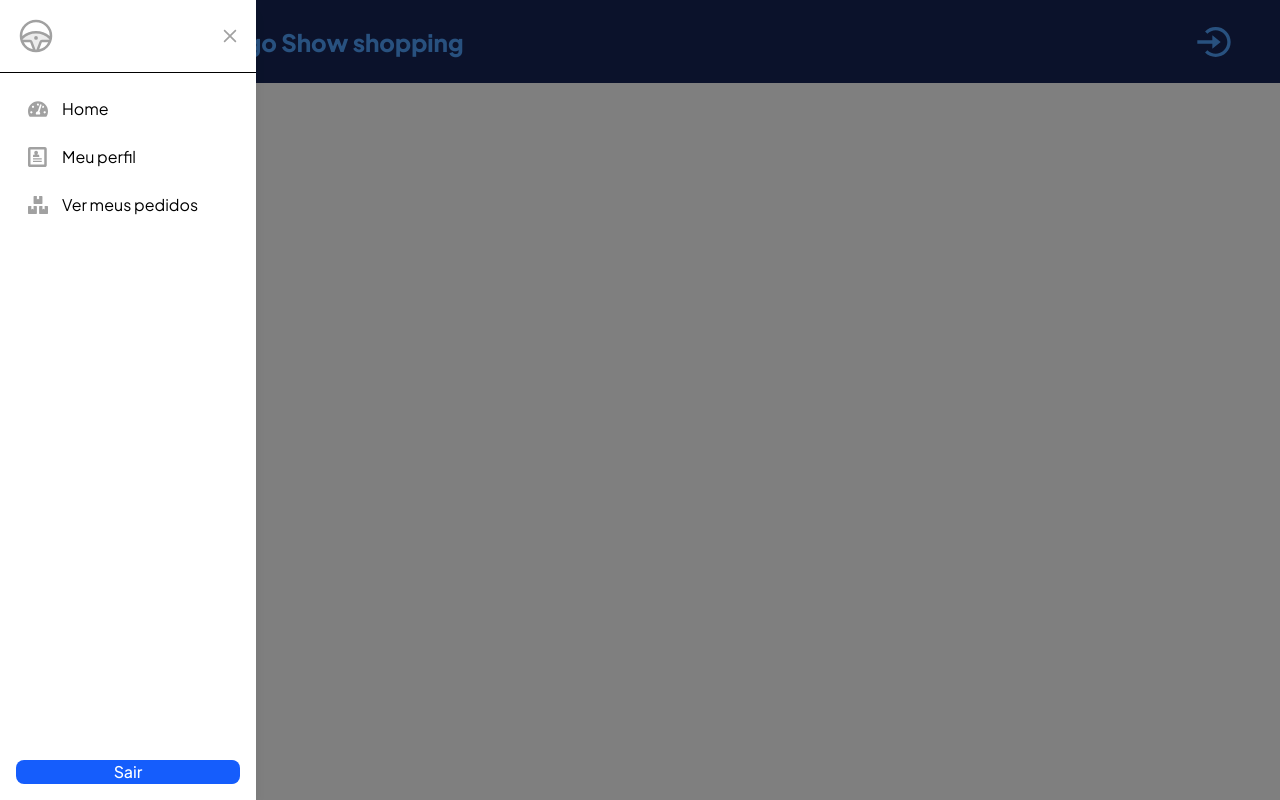
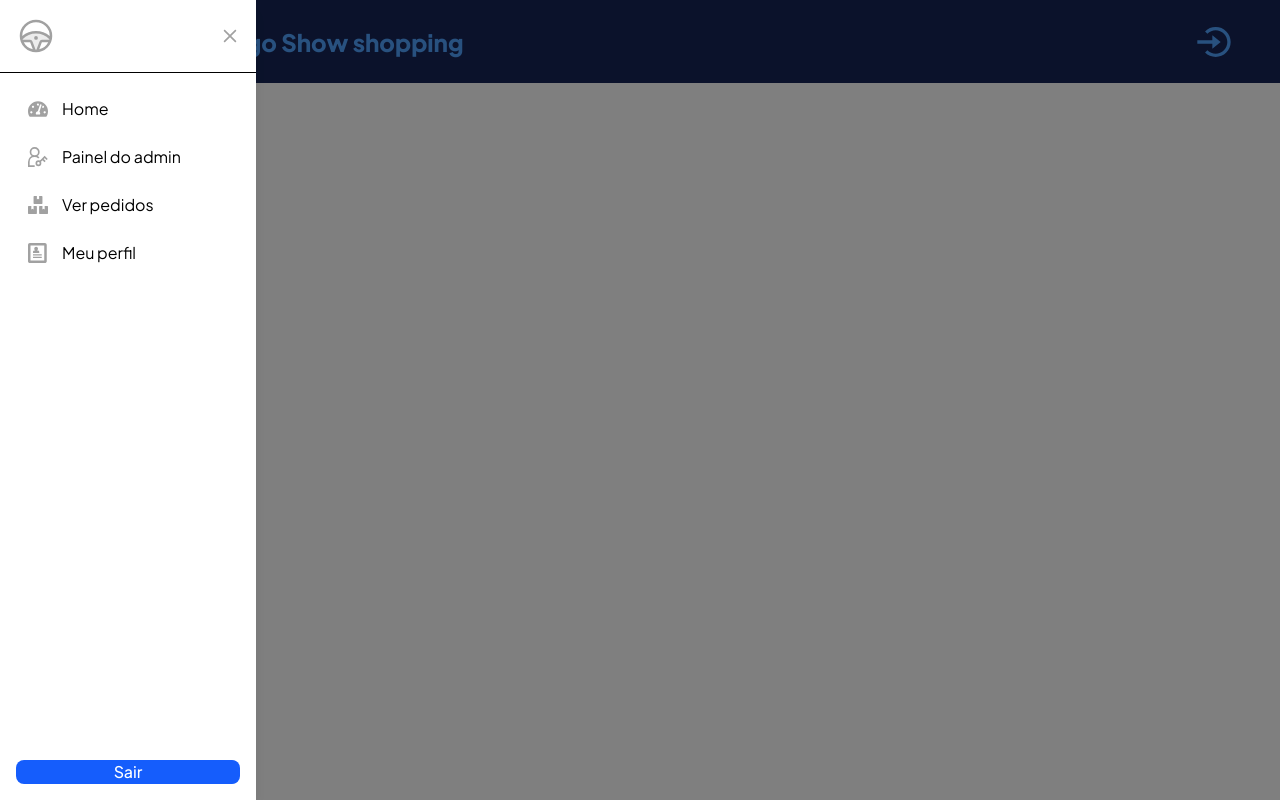
Before and after one commit to AllanKevinScain/carango-show-app, a React (Vite) app: page /profile/order in a window 1280 px wide. Both pictures are taken after a click on the button 66 px from the left and 41 px from the top of the page. Built offline with nearby package versions, Linux system fonts and the light colour scheme.

Commit message:
chore: drawer closer

```diff
--- a/src/components/drawer/index.tsx
+++ b/src/components/drawer/index.tsx
@@ -4,26 +4,26 @@ import { twMerge } from "tailwind-merge";
 import colors from "tailwindcss/colors";
 import { Button } from "../button";
 import { ImProfile } from "react-icons/im";
-import { Link } from "react-router";
 import { GrUserAdmin } from "react-icons/gr";
 import { FaTachometerAlt, FaBoxes } from "react-icons/fa";
+import { CustomLink } from "./link";
 
 interface DrawerInterface {
   open: boolean;
-  hanlde: () => void;
+  handle: () => void;
 }
 
 export const Drawer = (props: DrawerInterface) => {
-  const { open, hanlde } = props;
+  const { open, handle } = props;
 
-  const isAdmin: boolean = false;
+  const isAdmin: boolean = true;
 
   return (
     <div className="relative">
       {open && (
         <div
           className={twMerge("fixed inset-0 z-30", "bg-black/50")}
-          onClick={hanlde}
+          onClick={handle}
         />
       )}
 
@@ -44,71 +44,49 @@ export const Drawer = (props: DrawerInterface) => {
             )}
           >
             <PiSteeringWheelDuotone size={40} color={colors.neutral[400]} />
-            <Button variant="ghost" className="w-fit" onClick={hanlde}>
+            <Button variant="ghost" className="w-fit" onClick={handle}>
               <CgClose size={20} color={colors.neutral[400]} />
             </Button>
           </div>
 
           <nav className="p-4 space-y-2">
+            <CustomLink
+              beforeHandle={handle}
+              to="product"
+              Icon={FaTachometerAlt}
+              label="Home"
+            />
             {isAdmin && (
               <>
-                <Link
+                <CustomLink
+                  beforeHandle={handle}
                   to="admin"
-                  className={twMerge(
-                    "flex items-center gap-[14px]",
-                    "px-3 py-2 rounded",
-                    "hover:bg-gray-100"
-                  )}
-                >
-                  <GrUserAdmin size={20} color={colors.neutral[400]} /> Painel
-                  do admin
-                </Link>
-                <Link
+                  Icon={GrUserAdmin}
+                  label="Painel do admin"
+                />
+                <CustomLink
+                  beforeHandle={handle}
                   to="admin/order"
-                  className={twMerge(
-                    "flex items-center gap-[14px]",
-                    "px-3 py-2 rounded",
-                    "hover:bg-gray-100"
-                  )}
-                >
-                  <FaBoxes size={20} color={colors.neutral[400]} /> Ver pedidos
-                </Link>
+                  Icon={FaBoxes}
+                  label="Ver pedidos"
+                />
               </>
             )}
 
-            <Link
-              to="product"
-              className={twMerge(
-                "flex items-center gap-[14px]",
-                "px-3 py-2 rounded",
-                "hover:bg-gray-100"
-              )}
-            >
-              <FaTachometerAlt size={20} color={colors.neutral[400]} /> Home
-            </Link>
-            <Link
+            <CustomLink
+              beforeHandle={handle}
               to="profile"
-              className={twMerge(
-                "flex items-center gap-[14px]",
-                "px-3 py-2 rounded",
-                "hover:bg-gray-100"
-              )}
-            >
-              <ImProfile size={20} color={colors.neutral[400]} /> Meu perfil
-            </Link>
+              Icon={ImProfile}
+              label="Meu perfil"
+            />
 
             {!isAdmin && (
-              <Link
+              <CustomLink
+                beforeHandle={handle}
                 to="profile/order"
-                className={twMerge(
-                  "flex items-center gap-[14px]",
-                  "px-3 py-2 rounded",
-                  "hover:bg-gray-100"
-                )}
-              >
-                <FaBoxes size={20} color={colors.neutral[400]} /> Ver meus
-                pedidos
-              </Link>
+                Icon={FaBoxes}
+                label="Ver meus pedidos"
+              />
             )}
           </nav>
         </div>
--- /dev/null
+++ b/src/components/drawer/link.tsx
@@ -0,0 +1,29 @@
+import type { IconType } from "react-icons";
+import { Link } from "react-router";
+import { twMerge } from "tailwind-merge";
+
+import colors from "tailwindcss/colors";
+
+interface LinkInterface {
+  to: string;
+  Icon: IconType;
+  label: string;
+  beforeHandle: () => void;
+}
+
+export const CustomLink = (props: LinkInterface) => {
+  const { to, Icon, label, beforeHandle } = props;
+  return (
+    <Link
+      to={to}
+      className={twMerge(
+        "flex items-center gap-[14px]",
+        "px-3 py-2 rounded",
+        "hover:bg-gray-100"
+      )}
+      onClick={beforeHandle}
+    >
+      <Icon size={20} color={colors.neutral[400]} /> {label}
+    </Link>
+  );
+};
--- a/src/routes/layouts/default.tsx
+++ b/src/routes/layouts/default.tsx
@@ -6,7 +6,7 @@ export const LayoutDefault = () => {
   const drawerModal = useToggle();
   return (
     <>
-      <Drawer open={drawerModal.open} hanlde={drawerModal.handle} />
+      <Drawer open={drawerModal.open} handle={drawerModal.handle} />
       <Navbar handleDrawer={drawerModal.handle} />
       <Outlet />
     </>
```
